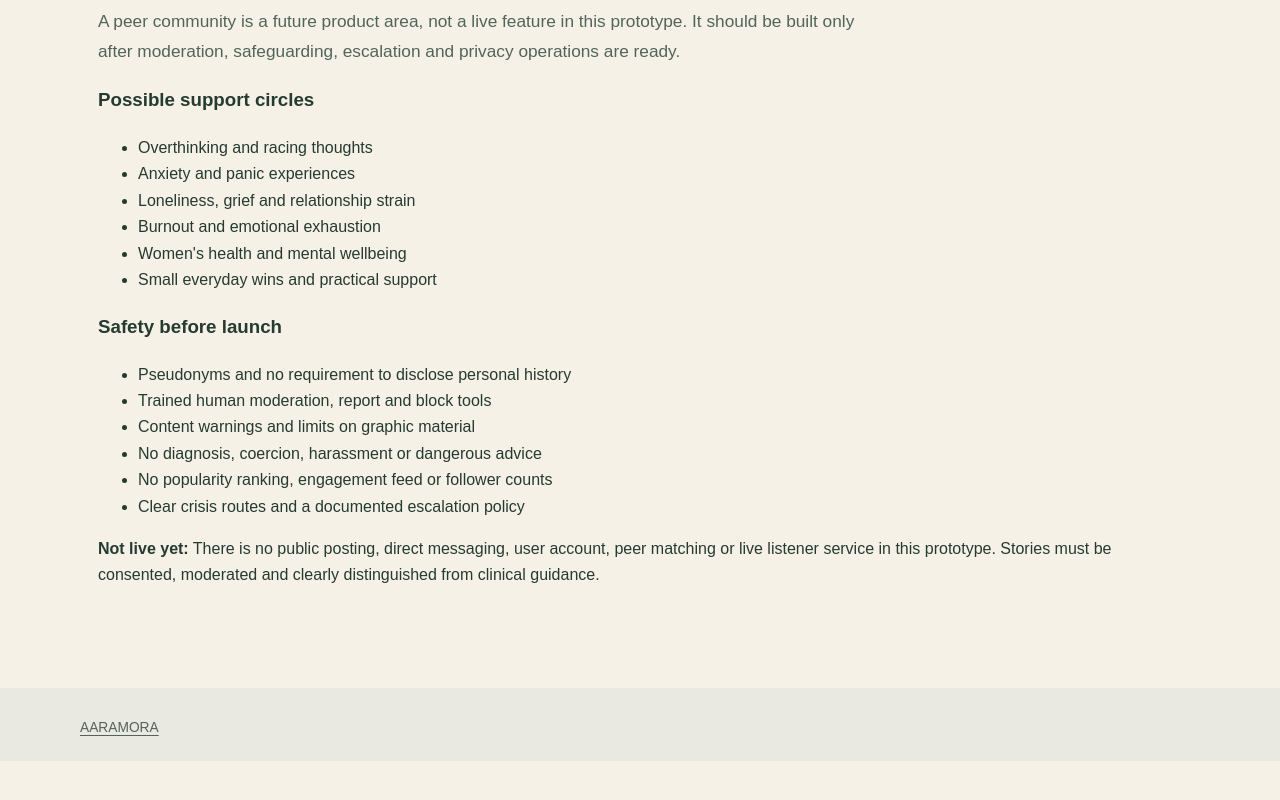
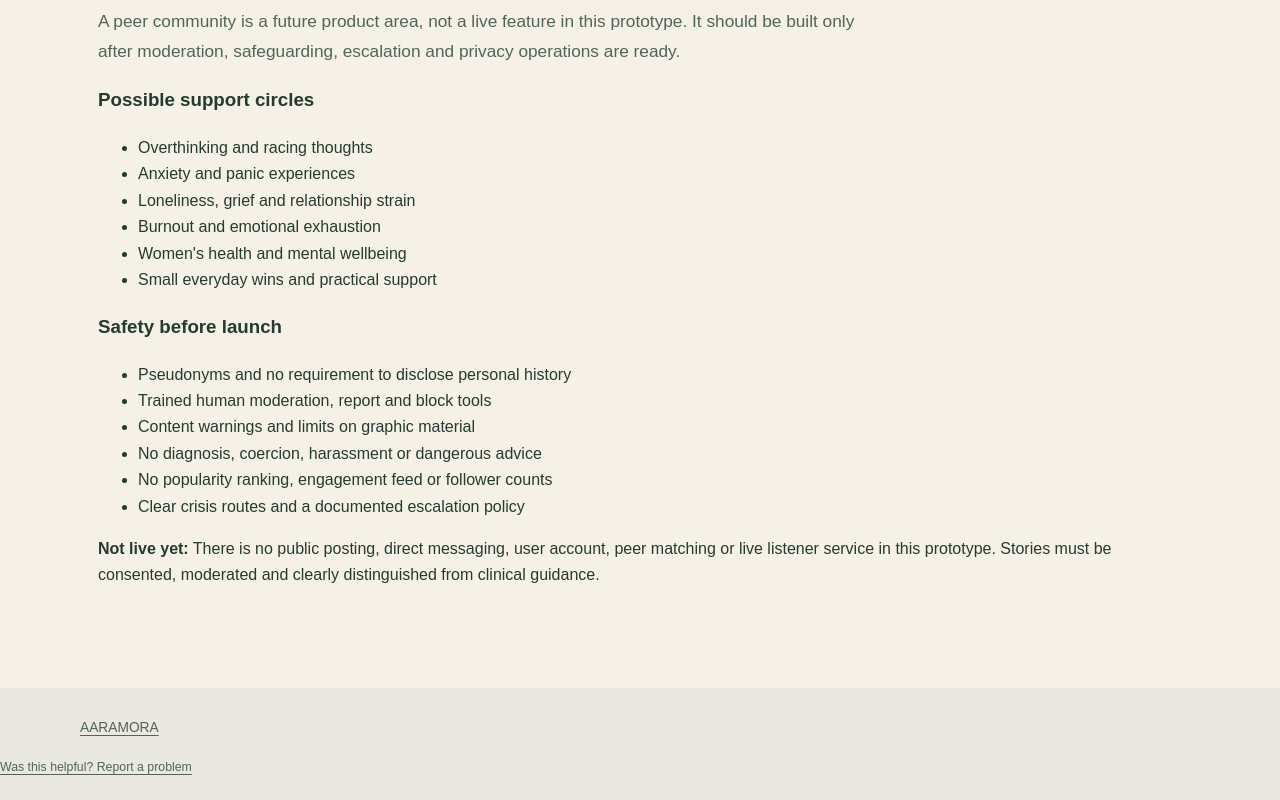
Before and after one commit to ASHISHDAITH/aaramora-platform, a plain HTML site: page community.html in a window 1280 px wide. Shown: the part 662-1462 px from the top of the page. Before the commit the page ends 1423 px from the top, so only its background shows below. Drawn offline with Linux system fonts and the light colour scheme.

Commit message:
Add privacy-preserving feedback mailto to community concept

```diff
--- a/community.html
+++ b/community.html
@@ -17,4 +17,4 @@
     </div>
     <p class="notice" style="margin-top:16px"><strong>Not live yet:</strong> There is no public posting, direct messaging, user account, peer matching or live listener service in this prototype. Stories must be consented, moderated and clearly distinguished from clinical guidance.</p>
   </div>
-</main><footer class="site-footer"><div class="wrap"><a href="index.html">AARAMORA</a></div></footer></body></html>
+</main><footer class="site-footer"><div class="wrap"><a href="index.html">AARAMORA</a></div><p class="footer-note"><a href="mailto:?subject=AARAMORA%20problem%20report">Was this helpful? Report a problem</a></p></footer></body></html>
```
